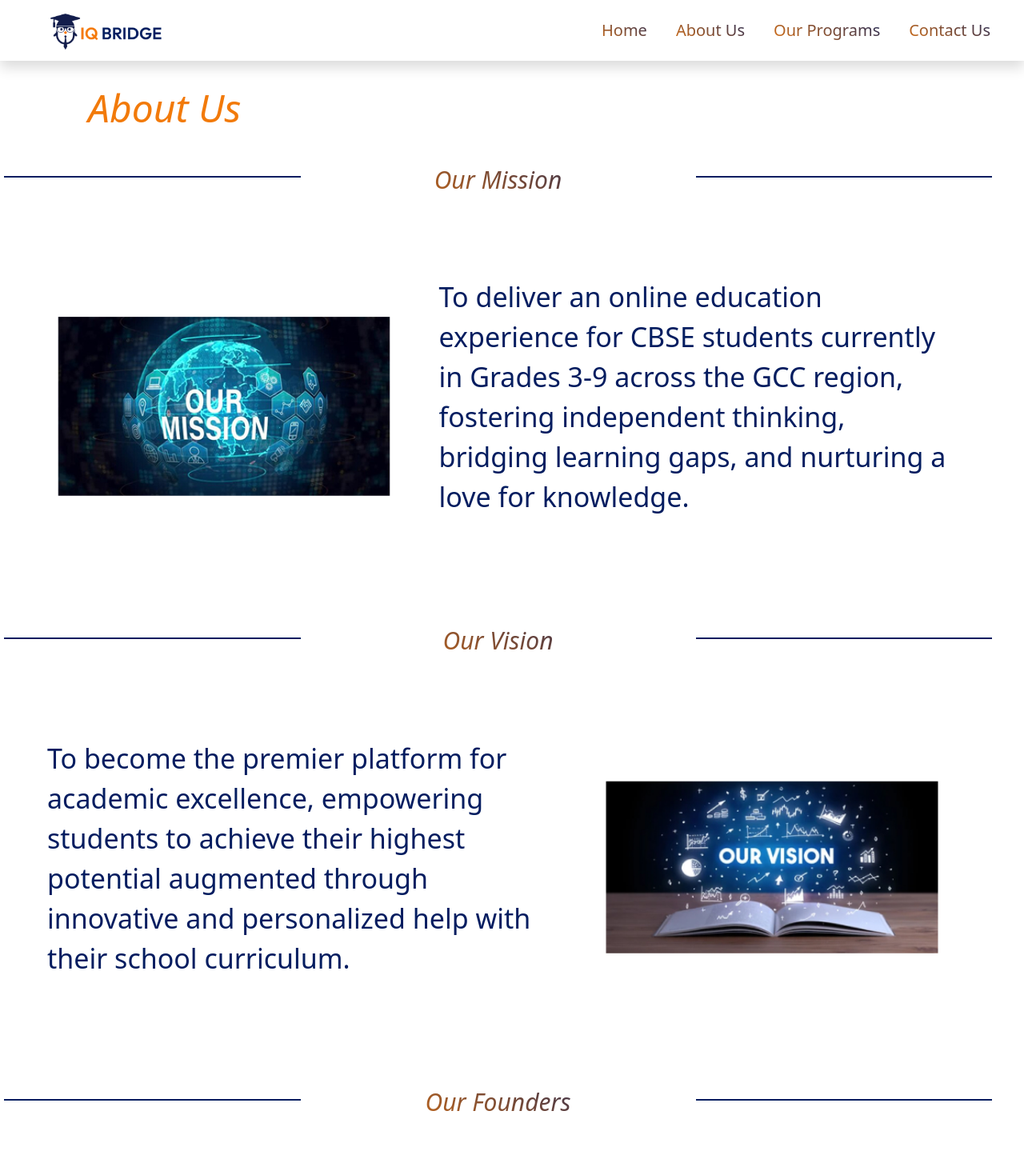
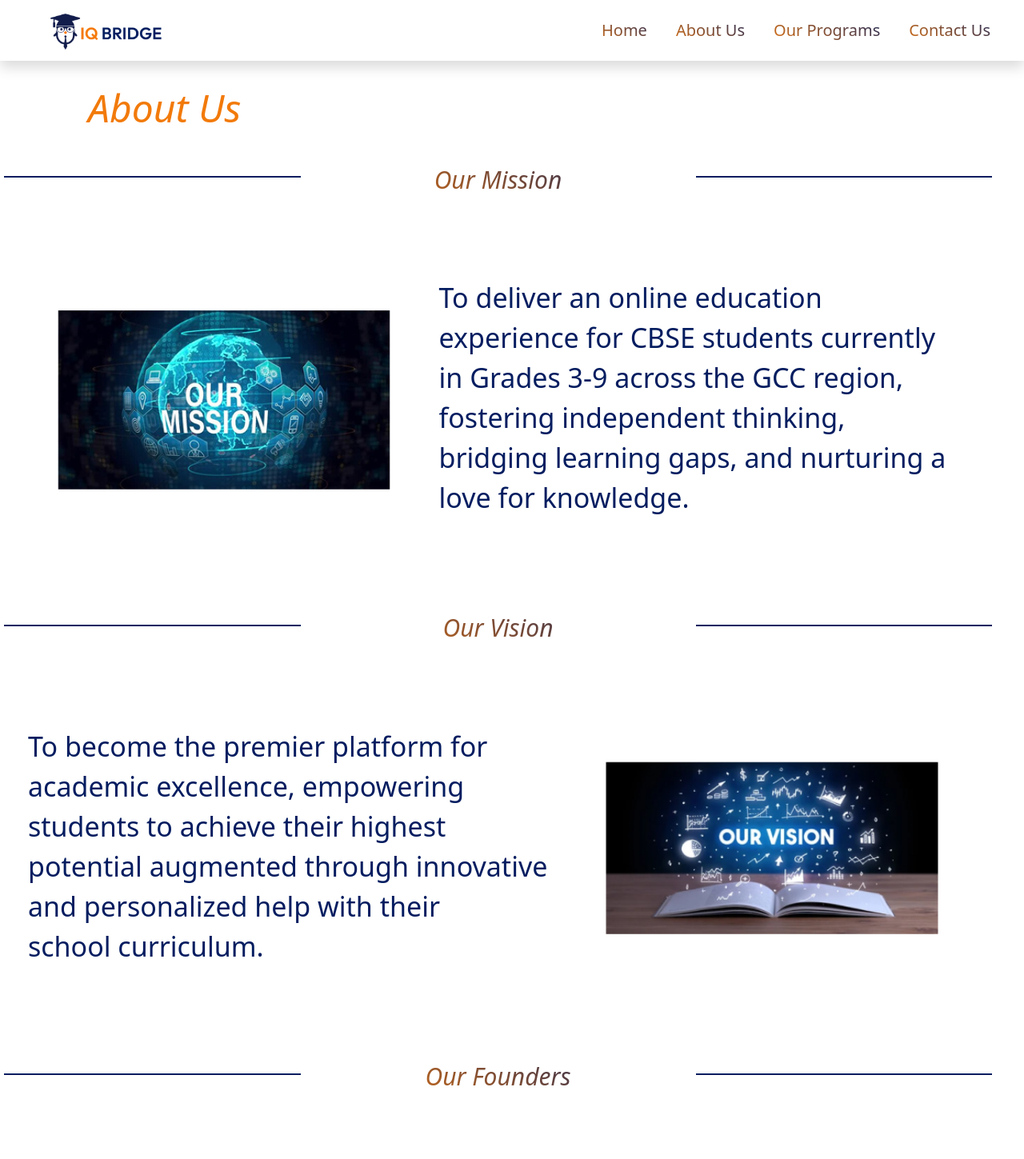
Before and after one commit to dilip2k04/hostinger, a React (Vite) app: page /about-us in a window 1280 px wide. Shown: the top 1449 px of the page at 80% size. Built offline with nearby package versions, Linux system fonts and the light colour scheme.

Commit message:
Margin done

```diff
--- a/src/pages/AboutUs/components/Tab/Tab.jsx
+++ b/src/pages/AboutUs/components/Tab/Tab.jsx
@@ -56,9 +56,9 @@ export default function Tab({
         right_pic ? (
           <>
             {/* Left: Text | Right: Image */}
-            <div className="col-md-7 order-2 order-md-1 d-flex justify-content-center align-items-center flex-column p-4">
-              <div className="content mt-5">
-                <h3>{content}</h3>
+            <div className="col-md-7 order-2 order-md-1 d-flex justify-content-center align-items-center flex-column ">
+              <div className="content mb-1">
+                <h3 className="mb-0">{content}</h3>
               </div>
             </div>
             <div className="col-md-5 order-1 order-md-2 d-flex justify-content-center align-items-center">
@@ -72,8 +72,8 @@ export default function Tab({
               <img src={img} className="tab_img rounded img-fluid" alt="tab" />
             </div>
             <div className="col-md-7 order-2 order-md-2 d-flex justify-content-center align-items-center flex-column p-4">
-              <div className="content mt-5">
-                <h3>{content}</h3>
+              <div className="content mb-1">
+                <h3 className="mb-0">{content}</h3>
               </div>
             </div>
           </>
```
